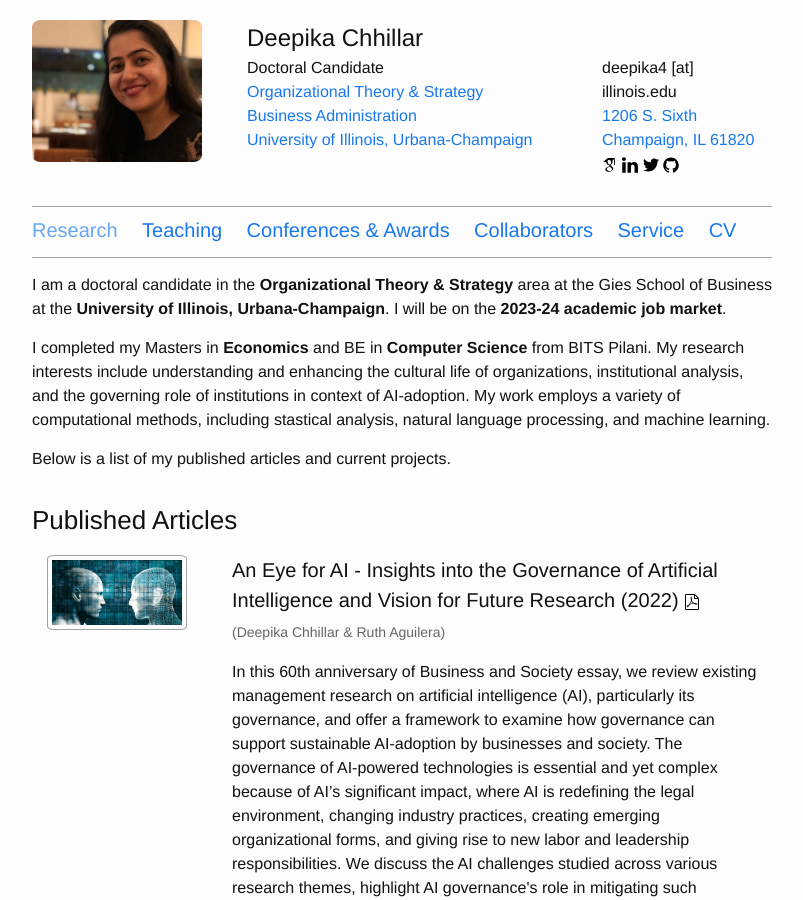
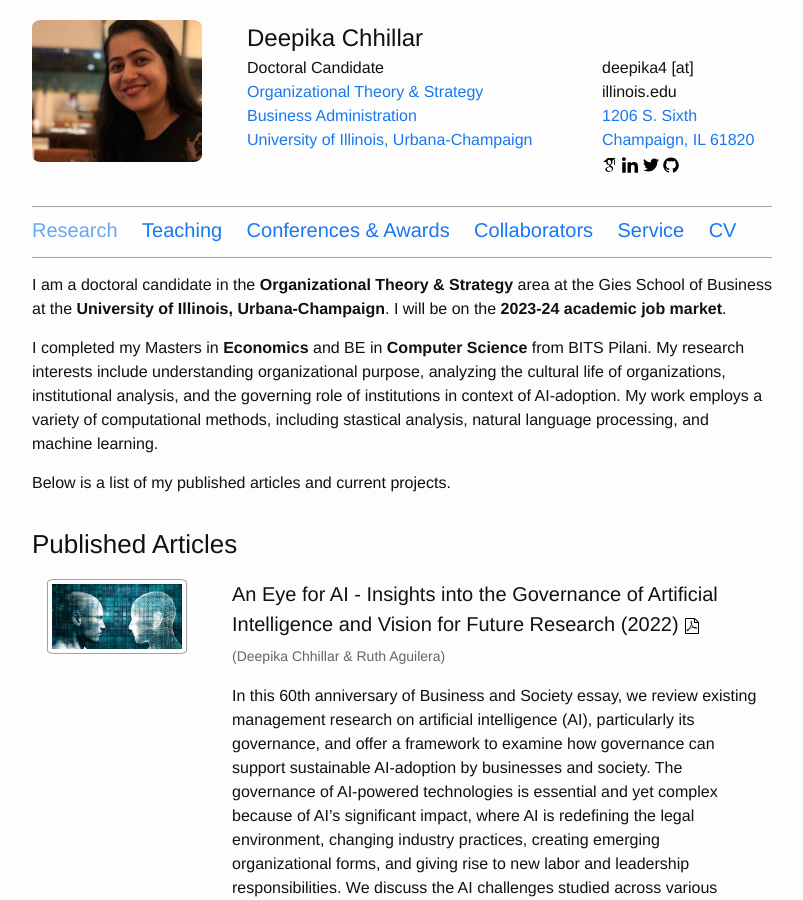
Before and after one commit to deepikachhillar/deepikachhillar.github.io, a Jekyll site: the page built from index.md, in a window 1280 px wide and 900 px high. Shown: the whole window, without its empty margins (238-1041 px from the left). Built offline with Jekyll 4.4.1, drawn with Linux system fonts in a browser that asks for light colours.

Commit message:
Update index.md

```diff
--- a/index.md
+++ b/index.md
@@ -7,7 +7,7 @@
 
 I am a doctoral candidate in the **Organizational Theory & Strategy** area at the Gies School of Business at the **University of Illinois, Urbana-Champaign**. I will be on the **2023-24 academic job market**.
 
-I completed my Masters in **Economics** and BE in **Computer Science** from BITS Pilani. My research interests include understanding and enhancing the cultural life of organizations, institutional analysis, and the governing role of institutions in context of AI-adoption. My work employs a variety of computational methods, including stastical analysis, natural language processing, and machine learning.
+I completed my Masters in **Economics** and BE in **Computer Science** from BITS Pilani. My research interests include understanding organizational purpose, analyzing the cultural life of organizations, institutional analysis, and the governing role of institutions in context of AI-adoption. My work employs a variety of computational methods, including stastical analysis, natural language processing, and machine learning.
 
 Below is a list of my published articles and current projects.
 
```
